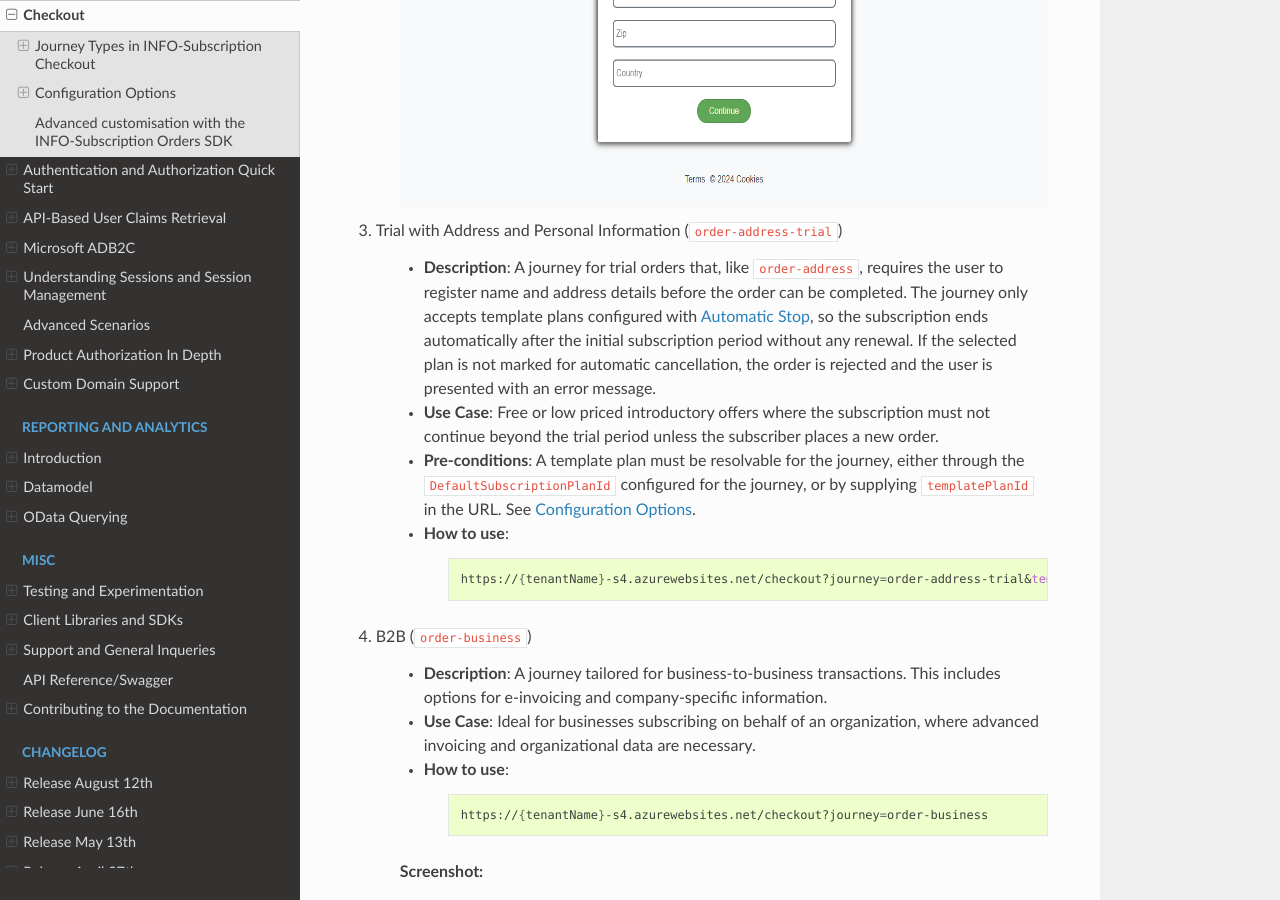
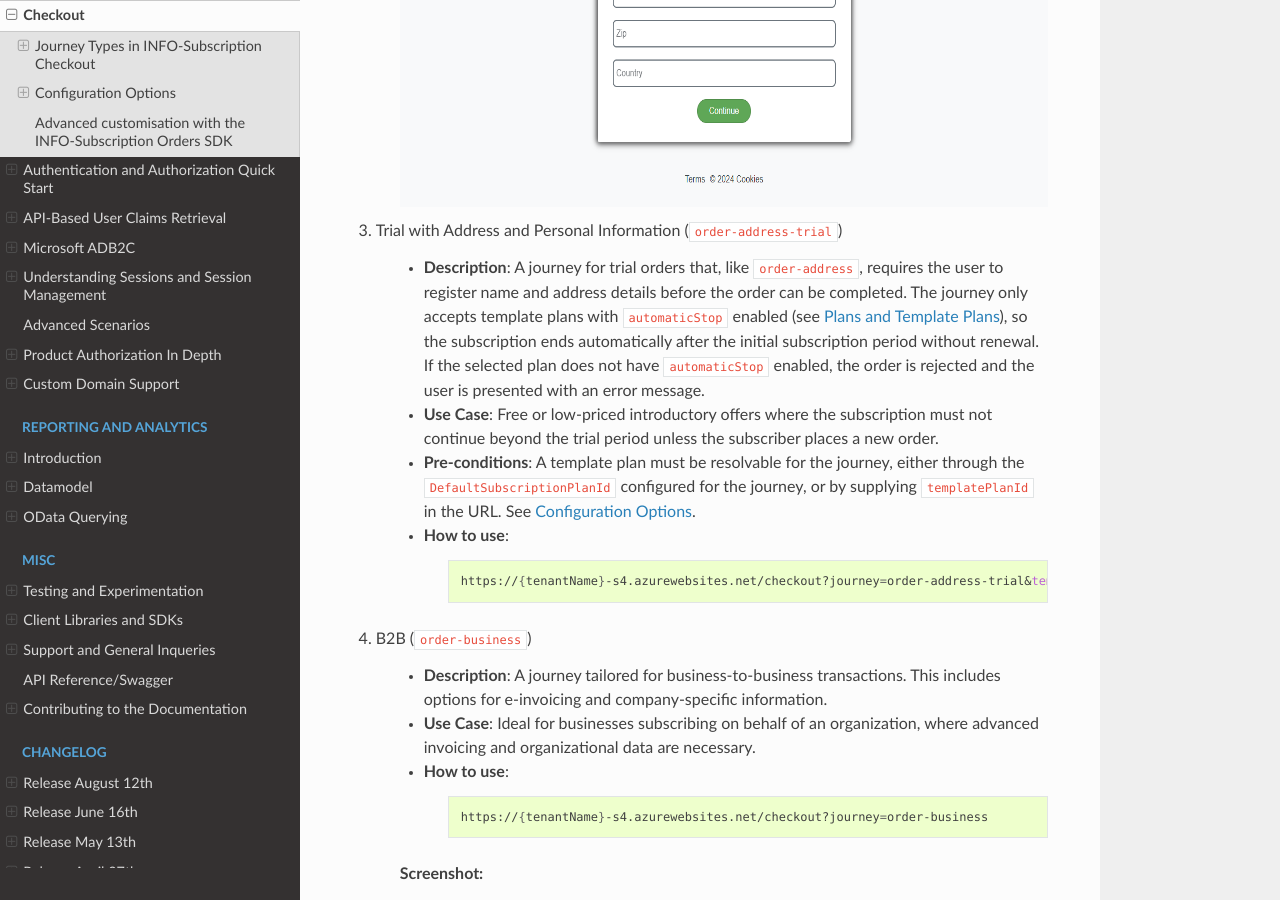
Before and after one commit to infosoftas/info-subscription-doc, a Sphinx documentation site: the page built from source/managed-experience/selfservice/checkout.rst, in a window 1280 px wide and 900 px high, scrolled down 2759 px. Built offline with Sphinx 7.4.7 and the Read the Docs theme 3.1.0, drawn with Linux system fonts in a browser that asks for light colours; formulas are drawn with MathJax 3.

Commit message:
Apply suggestions from code review
Co-authored-by: Copilot Autofix powered by AI <175728472+Copilot@users.noreply.github.com>

```diff
--- a/source/managed-experience/selfservice/checkout.rst
+++ b/source/managed-experience/selfservice/checkout.rst
@@ -74,9 +74,9 @@ The following as quick list of the journeys, details are available in the follow
 #. Trial with Address and Personal Information (``order-address-trial``)
 
     * **Description**: A journey for trial orders that, like ``order-address``, requires the user to register name and address details before the order can be completed.
-      The journey only accepts template plans configured with :ref:`Automatic Stop <plans>`, so the subscription ends automatically after the initial subscription period without any renewal.
-      If the selected plan is not marked for automatic cancellation, the order is rejected and the user is presented with an error message.
-    * **Use Case**: Free or low priced introductory offers where the subscription must not continue beyond the trial period unless the subscriber places a new order.
+      The journey only accepts template plans with ``automaticStop`` enabled (see :ref:`Plans and Template Plans <plans>`), so the subscription ends automatically after the initial subscription period without renewal.
+      If the selected plan does not have ``automaticStop`` enabled, the order is rejected and the user is presented with an error message.
+    * **Use Case**: Free or low-priced introductory offers where the subscription must not continue beyond the trial period unless the subscriber places a new order.
     * **Pre-conditions**: A template plan must be resolvable for the journey, either through the ``DefaultSubscriptionPlanId`` configured for the journey, or by supplying ``templatePlanId`` in the URL. See :ref:`checkout-configuration`.
     * **How to use**:
 
```
